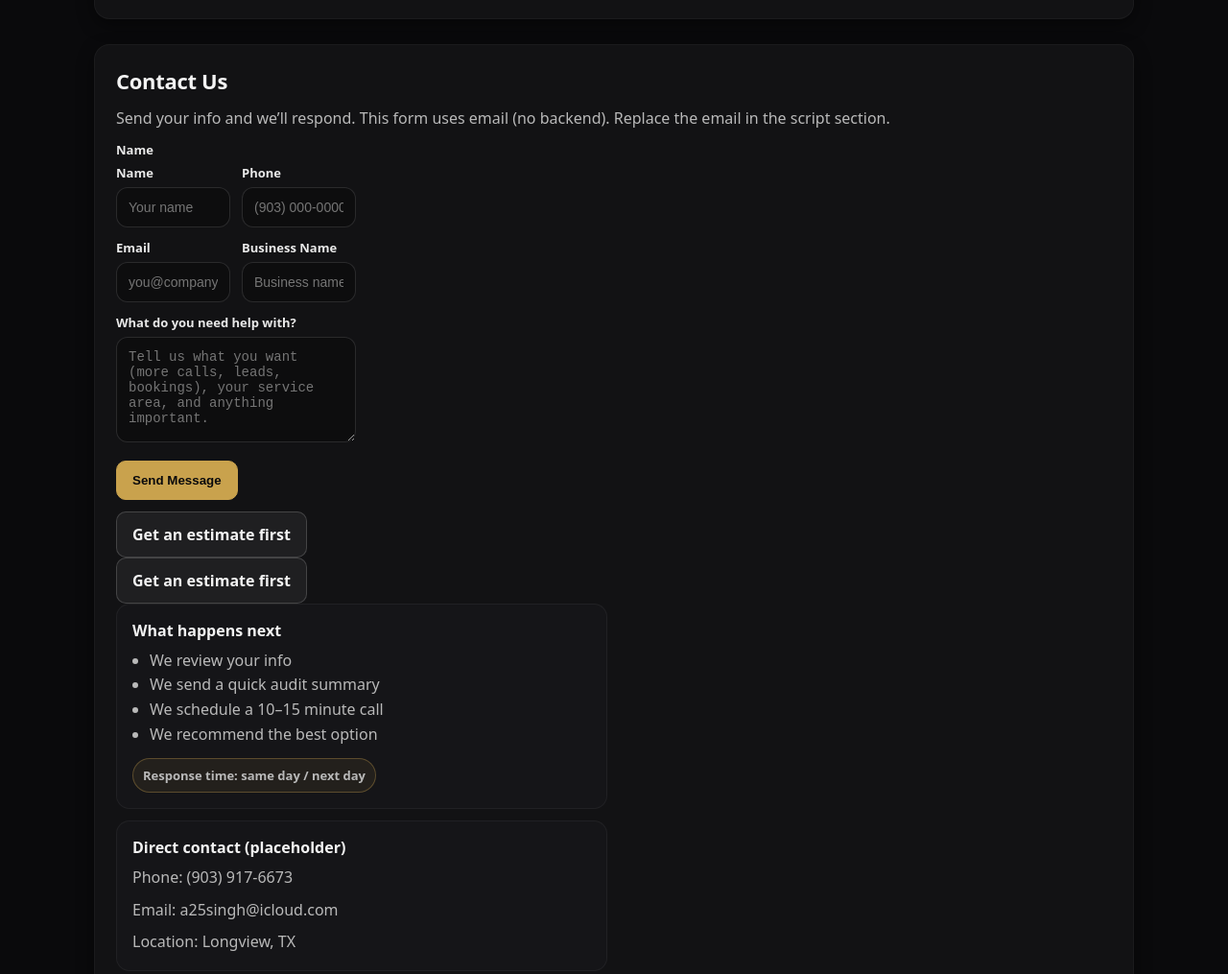
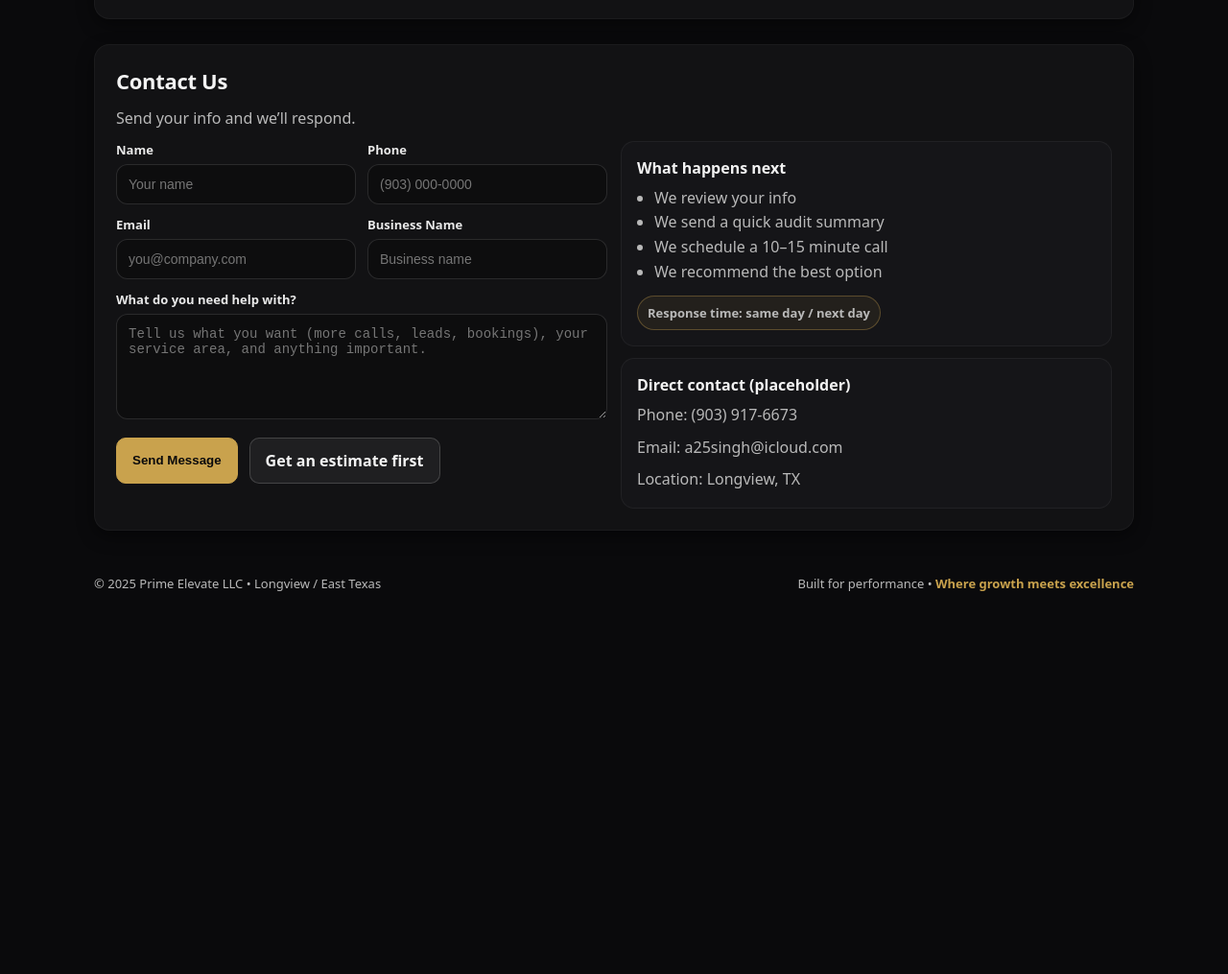
Before and after one commit to arshsingh121416/Prime-Elevate-Agency, a plain HTML site: page index.html in a window 1280 px wide. Shown: the part 1865-2880 px from the top of the page at 96% size. After the commit the page ends 2562 px from the top, so only its background shows below. Drawn offline with Linux system fonts and the light colour scheme.

Commit message:
Revise contact form structure and instructions
Updated the contact form layout and improved the instructions for user input.

```diff
--- a/index.html
+++ b/index.html
@@ -446,21 +446,19 @@
 <section class="section" id="contact">
   <div class="card">
     <h2>Contact Us</h2>
-<p>Send your info and we’ll respond. This form uses email (no backend). Replace the email in the script section.</p>
+    <p>Send your info and we’ll respond.</p>
+
     <div class="calc-wrap">
+
+      <!-- LEFT COLUMN (FORM) -->
       <div>
-<div class="row">
-<div>
-<label for="c_name">Name</label>
         <form name="prime-elevate-contact"
               method="POST"
               data-netlify="true"
               netlify-honeypot="bot-field">
 
-  <!-- Required hidden field for Netlify -->
           <input type="hidden" name="form-name" value="prime-elevate-contact" />
 
-  <!-- Honeypot (spam trap) -->
           <p style="display:none;">
             <label>Don’t fill this out: <input name="bot-field" /></label>
           </p>
@@ -489,7 +487,9 @@
 
           <div style="margin-top:12px;">
             <label for="c_message">What do you need help with?</label>
-    <textarea id="c_message" name="message" placeholder="Tell us what you want (more calls, leads, bookings), your service area, and anything important." required></textarea>
+            <textarea id="c_message" name="message"
+              placeholder="Tell us what you want (more calls, leads, bookings), your service area, and anything important."
+              required></textarea>
           </div>
 
           <div style="margin-top:14px; display:flex; gap:12px; flex-wrap:wrap;">
@@ -499,10 +499,9 @@
 
           <div class="disclaimer" id="sendNote" style="display:none;"></div>
         </form>
-<a class="btn ghost" href="#calculator">Get an estimate first</a>
       </div>
-<div class="disclaimer" id="sendNote" style="display:none;"></div>
-</div>
+
+      <!-- RIGHT COLUMN -->
       <div>
         <div class="tile">
           <h3>What happens next</h3>
@@ -516,6 +515,7 @@
             <span class="pill">Response time: same day / next day</span>
           </div>
         </div>
+
         <div class="tile" style="margin-top:12px;">
           <h3>Direct contact (placeholder)</h3>
           <p class="muted" style="margin:0 0 8px;">Phone: (903) 917-6673</p>
@@ -523,6 +523,7 @@
           <p class="muted" style="margin:0;">Location: Longview, TX</p>
         </div>
       </div>
+
     </div>
   </div>
 </section>
```
Lines whose indentation alone changed are shown as unchanged.
